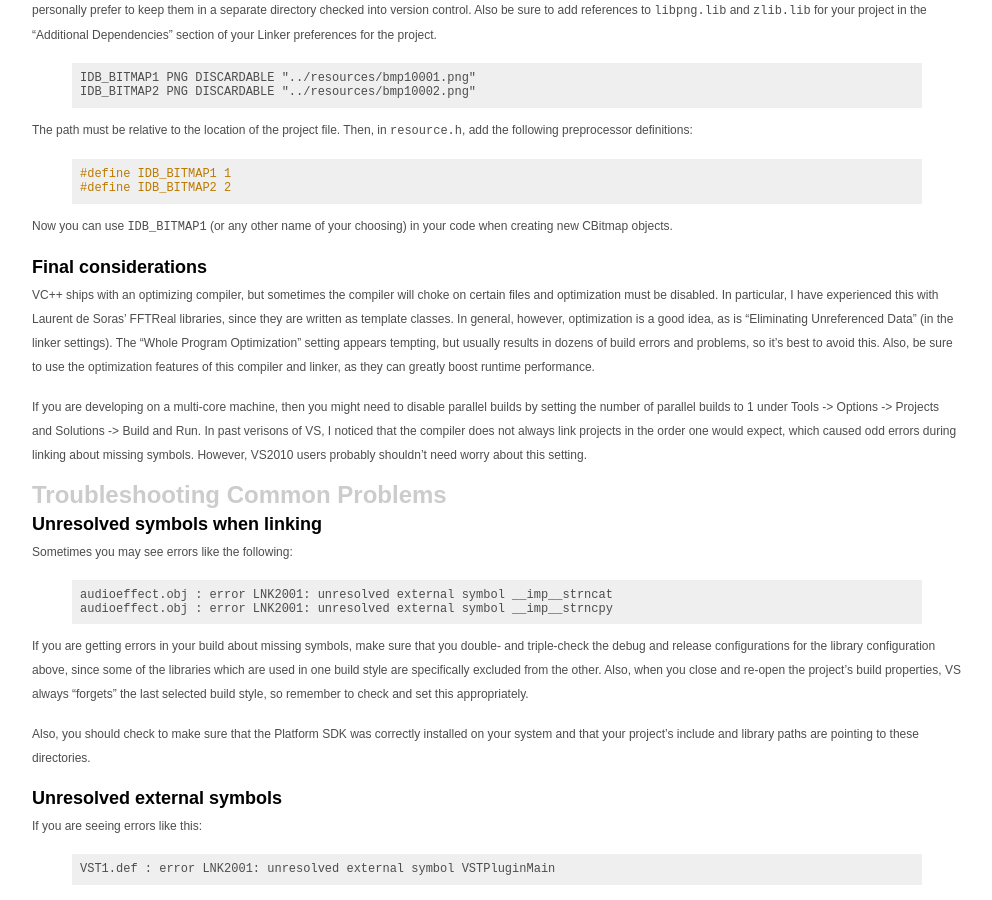
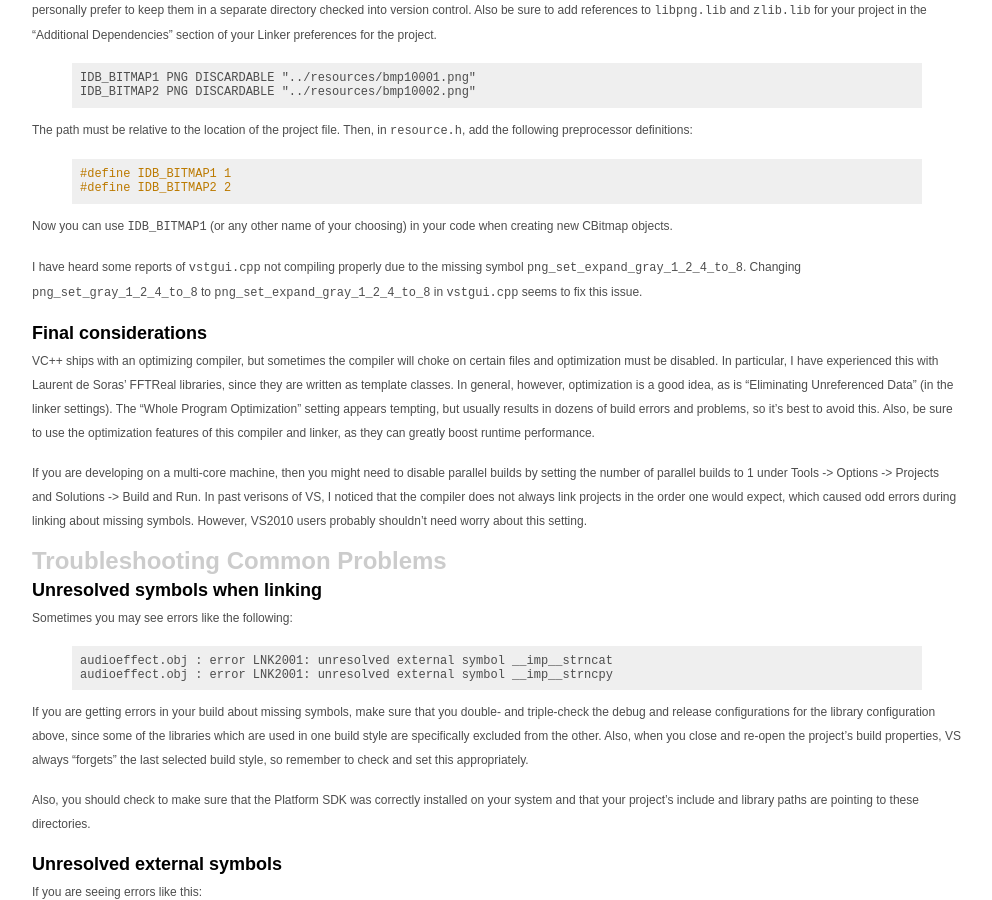
Before and after one commit to teragonaudio/Website, a Jekyll site: the page built from _posts/2010-02-17-How-to-make-VST-plugins-in-Visual-Studio.md, in a window 1280 px wide and 900 px high, scrolled down 4234 px. Shown: the whole window, without its empty margins (143-1135 px from the left). Built offline with Jekyll 4.4.1, drawn with Linux system fonts in a browser that asks for light colours.

Commit message:
Update _posts/2010-02-17-How-to-make-VST-plugins-in-Visual-Studio.md

```diff
--- a/_posts/2010-02-17-How-to-make-VST-plugins-in-Visual-Studio.md
+++ b/_posts/2010-02-17-How-to-make-VST-plugins-in-Visual-Studio.md
@@ -325,6 +325,11 @@ The path must be relative to the location of the project file. Then, in
 Now you can use `IDB_BITMAP1` (or any other name of your choosing) in your
 code when creating new CBitmap objects.
 
+I have heard some reports of `vstgui.cpp` not compiling properly due to the
+missing symbol `png_set_expand_gray_1_2_4_to_8`. Changing
+`png_set_gray_1_2_4_to_8` to `png_set_expand_gray_1_2_4_to_8` in `vstgui.cpp`
+seems to fix this issue.
+
 
 Final considerations
 --------------------
```
